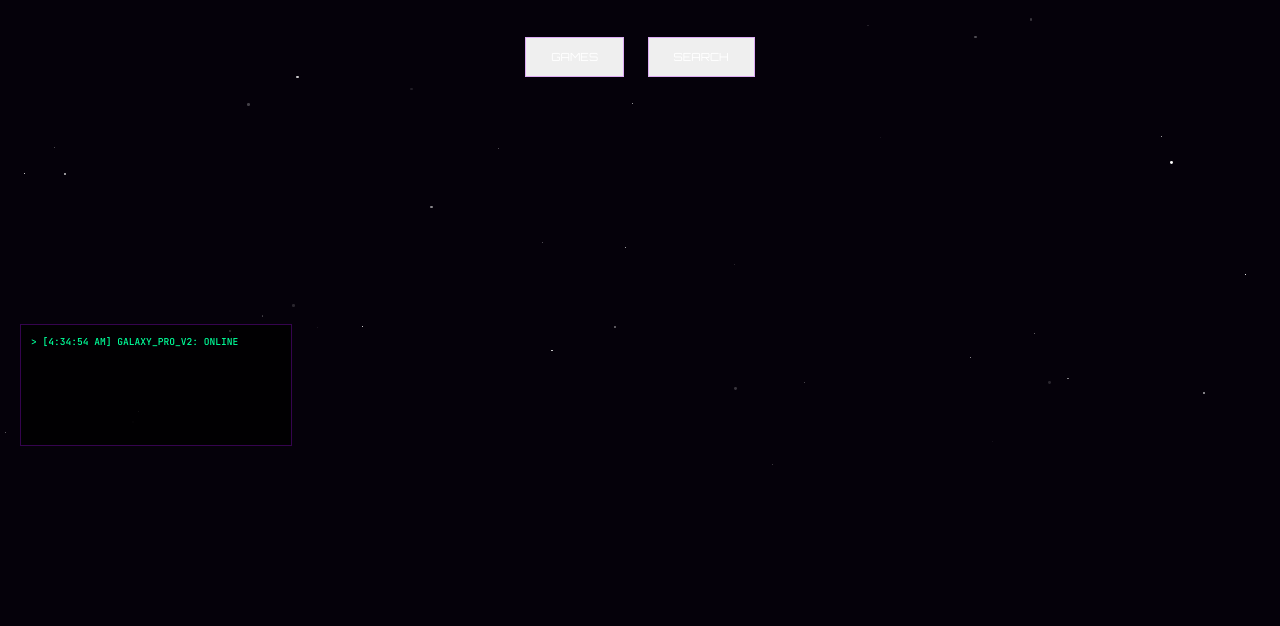
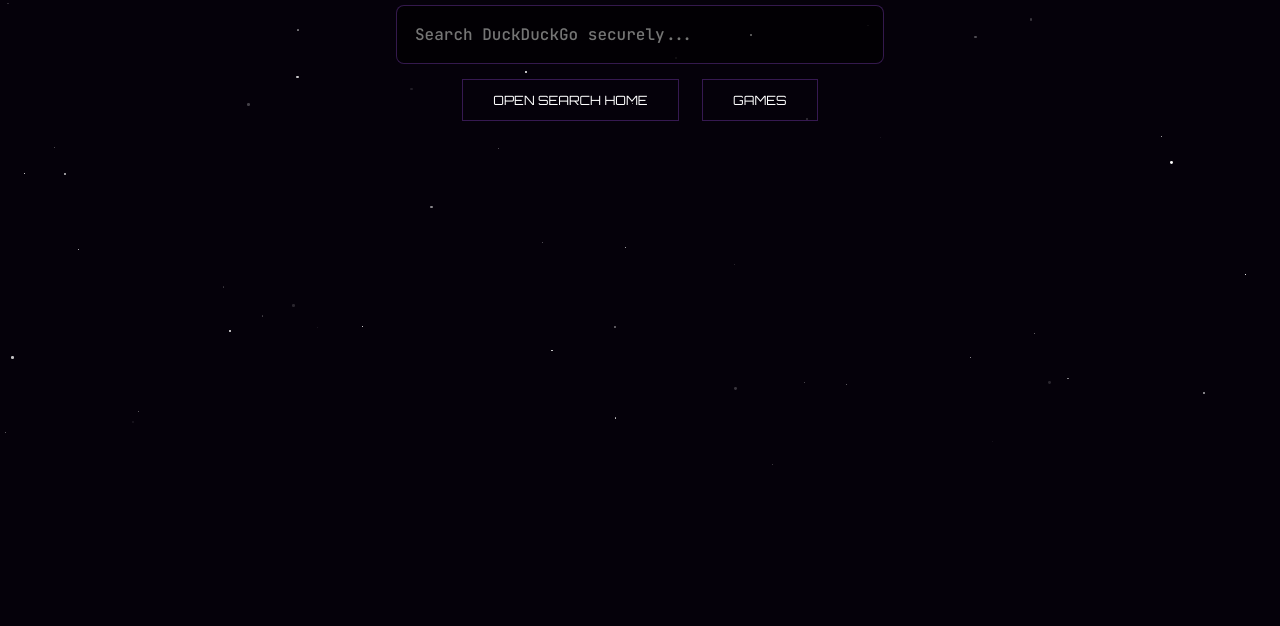
Before and after one commit to kassemdaab-sketch/Galaxy-, a plain HTML site: page index.html in a window 1280 px wide. Shown: the part 334-960 px from the top of the page. After the commit the page ends 800 px from the top, so only its background shows below. Drawn offline with Linux system fonts and the light colour scheme.

Commit message:
Update index.html

```diff
--- a/index.html
+++ b/index.html
@@ -13,19 +13,14 @@
     <style>
         :root {
             --bg-main: #05010a;
-            --accent-hue: 280;
-            --accent: hsl(var(--accent-hue), 100%, 53%);
-            --accent-glow: hsla(var(--accent-hue), 100%, 53%, 0.5);
-            --glass: rgba(10, 2, 20, 0.85);
-            --border: hsla(var(--accent-hue), 100%, 53%, 0.3);
-            --safe-green: #00ff99;
+            --accent: #a855f7;
+            --border: rgba(168, 85, 247, 0.3);
+            --glass: rgba(10, 2, 20, 0.9);
         }
 
         body {
-            margin: 0; padding: 0;
-            font-family: 'Outfit', sans-serif;
-            background: var(--bg-main);
-            color: #fff; overflow: hidden; height: 100vh;
+            margin: 0; padding: 0; font-family: 'Outfit', sans-serif;
+            background: var(--bg-main); color: #fff; overflow: hidden; height: 100vh;
         }
 
         #proxy-container {
@@ -45,41 +40,46 @@
             font-family: 'Orbitron'; font-size: 0.7rem; cursor: pointer; border-radius: 4px;
         }
 
-        #stars-canvas { position: fixed; inset: 0; z-index: -2; background: #05010a; }
+        #stars-canvas { position: fixed; inset: 0; z-index: -1; }
         .star { position: absolute; background: #fff; border-radius: 50%; }
 
-        #main-content { text-align: center; padding-top: 20vh; height: 100vh; position: relative; z-index: 10; }
-        h1 { font-family: 'Orbitron'; font-size: 4rem; letter-spacing: 10px; margin: 20px 0; }
+        #main-content { text-align: center; padding-top: 25vh; position: relative; z-index: 10; }
+        h1 { font-family: 'Orbitron'; font-size: 3.5rem; letter-spacing: 8px; margin-bottom: 30px; }
 
-        #search-box { width: 400px; padding: 15px; background: rgba(0,0,0,0.5); border: 1px solid var(--border); border-radius: 4px; color: white; outline: none; font-family: 'JetBrains Mono'; }
+        #search-box {
+            width: 450px; padding: 18px; background: rgba(0,0,0,0.6);
+            border: 1px solid var(--border); border-radius: 8px; color: white;
+            outline: none; font-family: 'JetBrains Mono'; font-size: 1rem;
+        }
 
-        .nav-btn { display: inline-block; margin: 10px; padding: 12px 25px; border: 1px solid var(--border); color: white; text-decoration: none; font-family: 'Orbitron'; font-size: 0.7rem; transition: 0.3s; }
-        .nav-btn:hover { background: var(--accent); cursor: pointer; }
-
-        #system-logs { position: fixed; bottom: 20px; left: 20px; width: 250px; height: 100px; background: rgba(0,0,0,0.8); border: 1px solid var(--border); font-family: 'JetBrains Mono'; font-size: 0.6rem; color: var(--safe-green); padding: 10px; overflow: hidden; }
+        .nav-btn {
+            display: inline-block; margin: 15px 10px; padding: 12px 30px;
+            border: 1px solid var(--border); color: white; text-decoration: none;
+            font-family: 'Orbitron'; font-size: 0.8rem; transition: 0.3s; background: none;
+        }
+        .nav-btn:hover { background: var(--accent); cursor: pointer; box-shadow: 0 0 15px var(--accent); }
     </style>
 </head>
-<body onmousemove="handleMouseMove(event)">
+<body>
 
     <div id="stars-canvas"></div>
-    <div id="system-logs"></div>
 
     <div id="proxy-container">
         <div id="proxy-header">
-            <span style="font-family:'Orbitron'; font-size: 0.8rem; color:var(--accent);">SECURE UPLINK ACTIVE</span>
+            <span style="font-family:'Orbitron'; font-size: 0.8rem; color:var(--accent);">DUCKDUCKGO UPLINK ACTIVE</span>
             <button class="proxy-control" onclick="closeUplink()">TERMINATE SESSION</button>
         </div>
         <iframe is="x-frame-bypass" id="proxy-frame" src=""></iframe>
     </div>
 
     <div id="main-content">
-        <h1 id="glitch-title">GALAXY PRO</h1>
+        <h1>GALAXY PRO</h1>
         <form id="search-form">
-            <input type="text" id="search-box" placeholder="ENTER URL (e.g. poki.com)...">
+            <input type="text" id="search-box" placeholder="Search DuckDuckGo securely...">
         </form>
-        <div style="margin-top: 30px;">
+        <div>
+            <button onclick="launchUplink('https://duckduckgo.com')" class="nav-btn">OPEN SEARCH HOME</button>
             <button onclick="launchUplink('https://poki.com')" class="nav-btn">GAMES</button>
-            <button onclick="launchUplink('https://duckduckgo.com')" class="nav-btn">SEARCH</button>
         </div>
     </div>
 
@@ -87,7 +87,6 @@
         function launchUplink(url) {
             const container = document.getElementById('proxy-container');
             const frame = document.getElementById('proxy-frame');
-            logMessage("INITIATING BYPASS UPLINK: " + url);
             frame.src = url;
             container.style.display = 'flex';
         }
@@ -95,37 +94,23 @@
         function closeUplink() {
             document.getElementById('proxy-container').style.display = 'none';
             document.getElementById('proxy-frame').src = '';
-            logMessage("UPLINK TERMINATED.");
         }
 
         document.getElementById('search-form').addEventListener('submit', function(e) {
             e.preventDefault();
             const query = document.getElementById('search-box').value;
-            let targetUrl = query.includes('.') && !query.includes(' ') ?
-                (query.startsWith('http') ? query : 'https://' + query) :
-                'https://duckduckgo.com/?q=' + encodeURIComponent(query);
+            // This builds the DuckDuckGo search URL
+            const targetUrl = 'https://duckduckgo.com/?q=' + encodeURIComponent(query);
             launchUplink(targetUrl);
         });
 
-        function handleMouseMove(e) {
-            document.body.style.setProperty('--mouse-x', e.clientX + 'px');
-            document.body.style.setProperty('--mouse-y', e.clientY + 'px');
-        }
-
-        function logMessage(msg) {
-            const lb = document.getElementById('system-logs');
-            const div = document.createElement('div');
-            div.innerText = `> [${new Date().toLocaleTimeString()}] ${msg}`;
-            lb.prepend(div);
-        }
-
+        // Simple Star Background
         function initStars() {
             const canvas = document.getElementById('stars-canvas');
-            for(let i=0; i<80; i++) {
+            for(let i=0; i<100; i++) {
                 const star = document.createElement('div');
                 star.className = 'star';
-                star.style.width = Math.random()*3+'px';
-                star.style.height = star.style.width;
+                star.style.width = star.style.height = Math.random()*3+'px';
                 star.style.left = Math.random()*100+'vw';
                 star.style.top = Math.random()*100+'vh';
                 star.style.opacity = Math.random();
@@ -133,7 +118,6 @@
             }
         }
         initStars();
-        logMessage("GALAXY_PRO_V2: ONLINE");
     </script>
 </body>
 </html>
```
